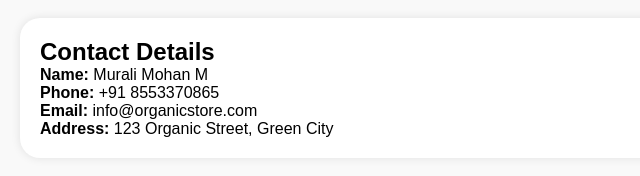
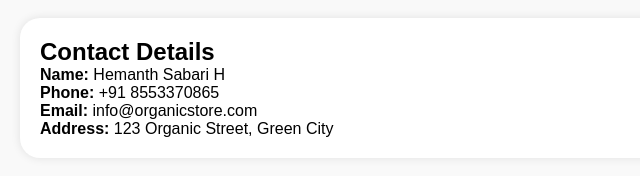
Before and after one commit to hemanthsabarih/FSS-Project, a plain HTML site: page contact.html in a window 1280 px wide. Shown: the part 130-306 px from the top of the page, 0-640 px from the left. Drawn offline with Linux system fonts and the light colour scheme.

Commit message:
contact name changed

```diff
--- a/contact.html
+++ b/contact.html
@@ -21,7 +21,7 @@
     </header>
     <div class="content">
         <h2>Contact Details</h2>
-        <p><b>Name:</b> Murali Mohan M</p>
+        <p><b>Name:</b> Hemanth Sabari H </p>
         <p><b>Phone:</b> +91 8553370865</p>
         <p><b>Email:</b> info@organicstore.com</p>
         <p><b>Address:</b> 123 Organic Street, Green City</p>
```
